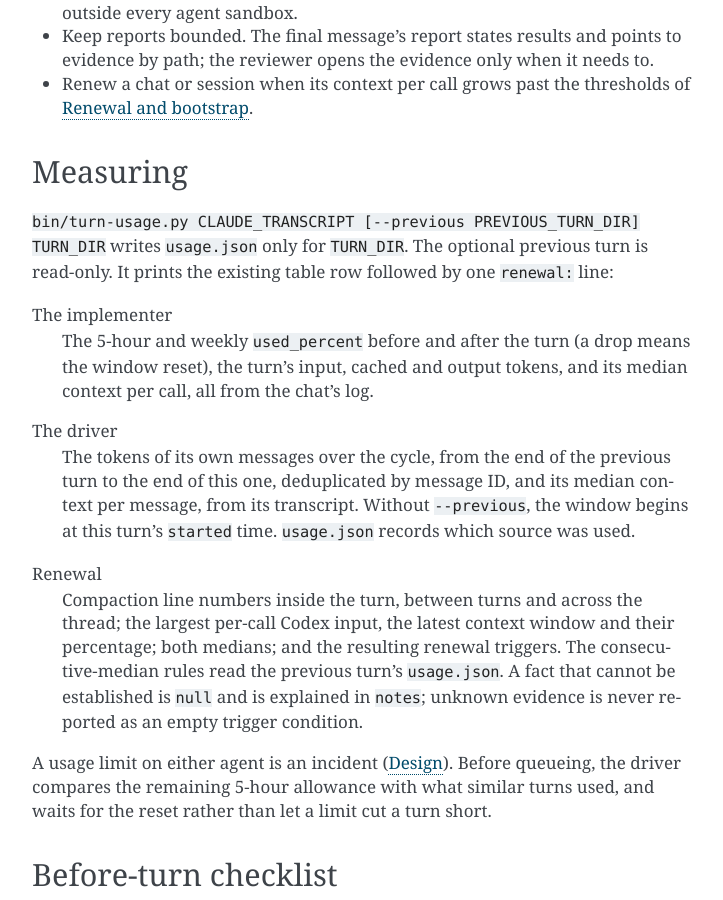
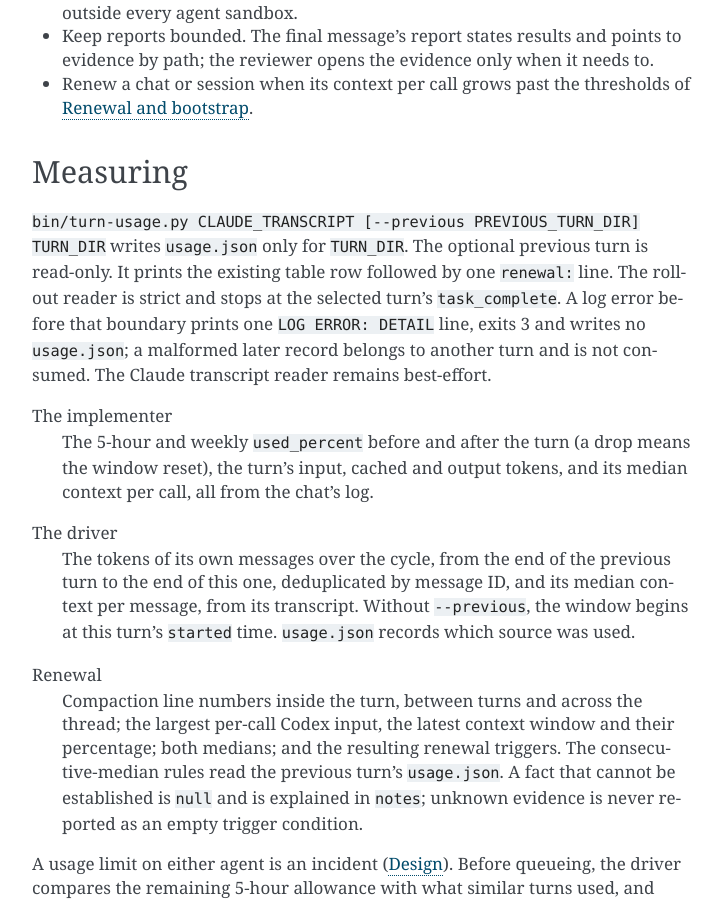
Before and after one commit to dememax/agent-cycle, a Sphinx documentation site: the page built from docs/tokens.rst, in a window 1280 px wide and 900 px high, scrolled down 654 px. Shown: the whole window, without its empty margins (388-1111 px from the left). Built offline with Sphinx 7.4.7, drawn with Linux system fonts in a browser that asks for light colours.

Commit message:
fix: read usage rollouts strictly and lazily
Replace both lenient rollout readers with one codexlog.iter_records pass that
retains physical line numbers and stops at the selected turn's first
task_complete after its starting boundary. Token and renewal calculations now
share that bounded evidence, so later malformed or incomplete records are not
consumed.

Report every consumed strict-reader, UTF-8 or I/O failure as exactly one LOG
ERROR line on stdout with exit status 3, before Claude processing or any
usage.json write. Status 2 remains reserved for argument, turn-evidence and
Claude-transcript usage errors; Claude's best-effort reader is unchanged.

Document the strict boundary, failure contract and status in README.md,
docs/turn.rst and docs/tokens.rst.

Validation: all 23 usage tests pass; Ruff, mypy and git diff checks pass; the
check_rst semantic, fast-fix and final-check loop passes for both edited RST
files.

Co-Authored-By: Codex GPT-5 <noreply@openai.com>

```diff
--- a/docs/tokens.rst
+++ b/docs/tokens.rst
@@ -47,7 +47,11 @@ Measuring
 ``bin/turn-usage.py CLAUDE_TRANSCRIPT [--previous PREVIOUS_TURN_DIR]
 TURN_DIR`` writes ``usage.json`` only for ``TURN_DIR``. The optional previous
 turn is read-only. It prints the existing table row followed by one
-``renewal:`` line:
+``renewal:`` line. The rollout reader is strict and stops at the selected
+turn's ``task_complete``. A log error before that boundary prints one
+``LOG ERROR: DETAIL`` line, exits 3 and writes no ``usage.json``; a malformed
+later record belongs to another turn and is not consumed. The Claude transcript
+reader remains best-effort.
 
 The implementer
    The 5-hour and weekly ``used_percent`` before and after the turn (a
--- a/docs/turn.rst
+++ b/docs/turn.rst
@@ -227,7 +227,10 @@ After the turn
    and prints its table row and renewal facts. ``PREVIOUS_TURN_DIR`` is
    read-only; its end is where the driver's cycle for the current turn
    begins. Without ``--previous``, that window starts at ``TURN_DIR``'s
-   ``started`` time (:doc:`tokens`).
+   ``started`` time. The rollout is read strictly only through this turn's
+   ``task_complete``. A consumed blank, malformed, non-object or unfinished
+   record, invalid UTF-8 or unreadable log prints one ``LOG ERROR: DETAIL``
+   line, exits 3 and writes no ``usage.json`` (:doc:`tokens`).
 7. Start the turn record with ``bin/turn-record.py TURN_DIR`` after all the
    evidence above exists, then add the review's judgement, findings and
    verdict to its factual Markdown skeleton.
```
Also changed, not shown: README.md (+1 -1 lines), 1 other file.
